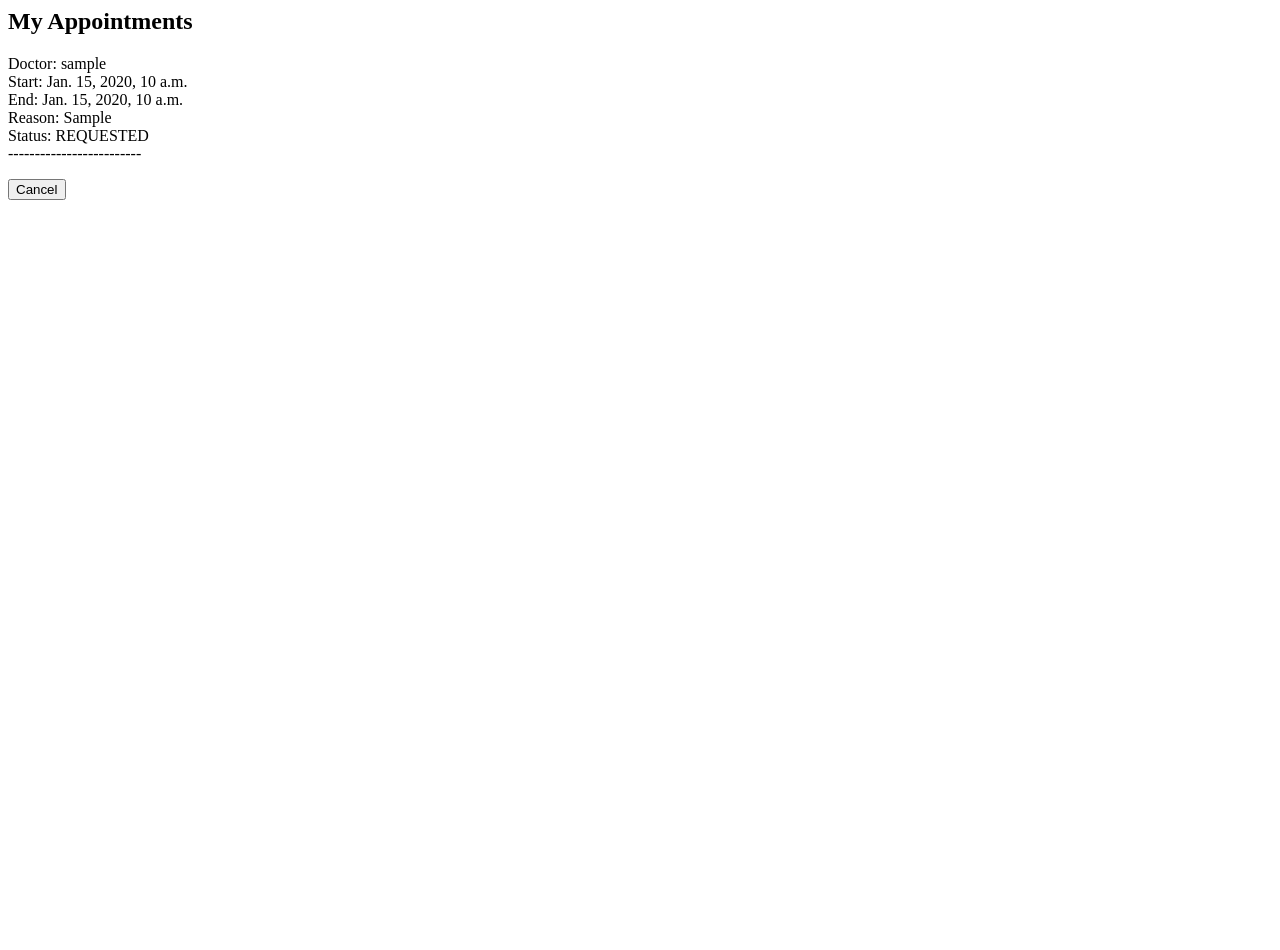
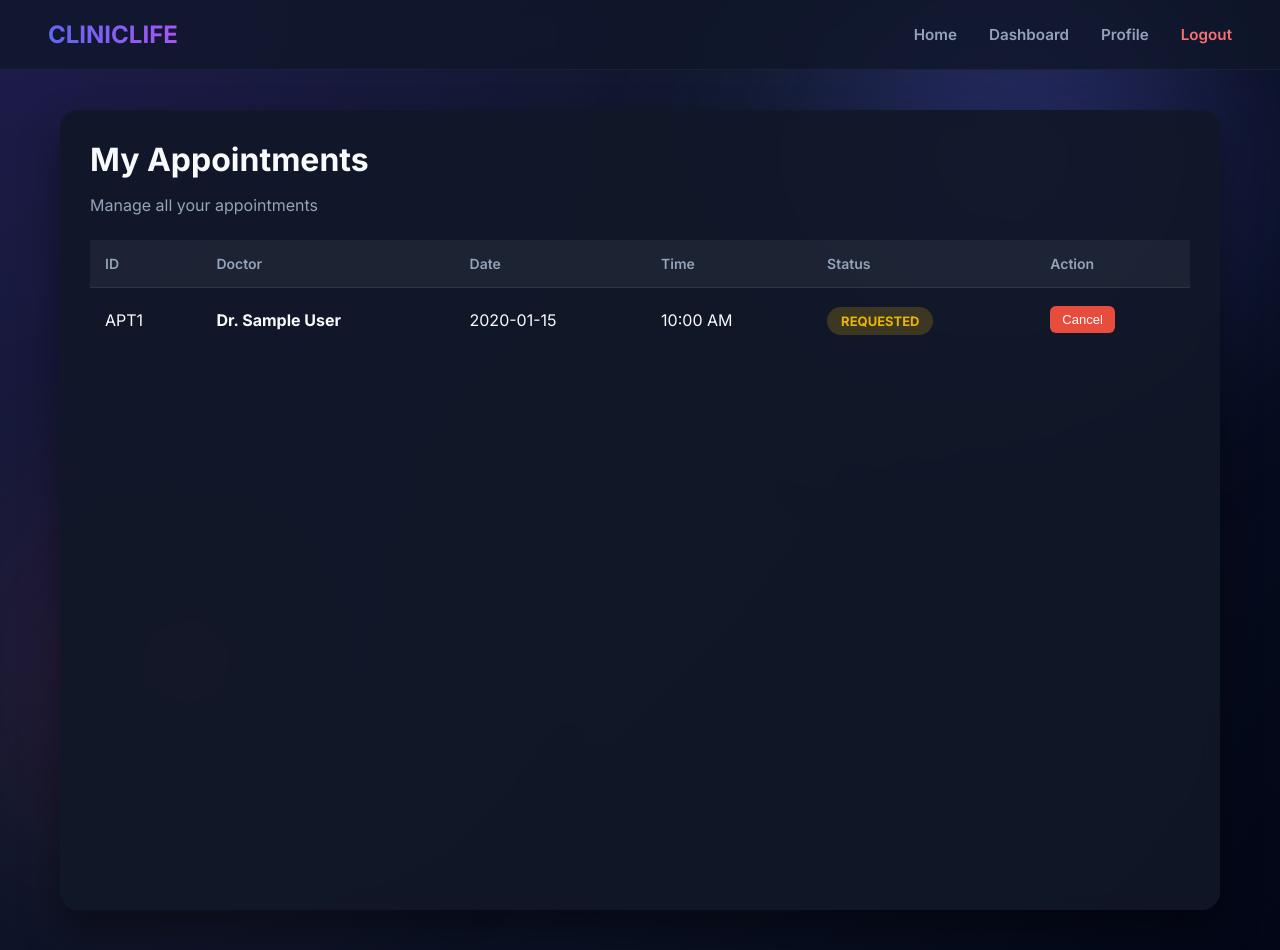
Before and after one commit to Nagham94/Clinic-Appointment-System---Python-Project, a Django app: page /appointments/my-appointments/ in a window 1280 px wide. Before the commit the page ends 200 px from the top, so only its background shows below. Run offline with Django 5.2, Linux system fonts and the light colour scheme; a user stored in the database is signed in; tables that the repository leaves empty hold one stand-in row (values such as "Sample post").

Commit message:
Redesigning view all appointments screen

```diff
--- /dev/null
+++ b/static/css/base.css
@@ -0,0 +1,104 @@
+.appointments-wrapper {
+    padding: 40px;
+    min-height: 100vh;
+    display: flex;
+    justify-content: center;
+}
+
+.appointments-card {
+    width: 100%;
+    max-width: 1100px;
+    background: rgba(17, 24, 39, 0.9);
+    backdrop-filter: blur(10px);
+    border-radius: 18px;
+    padding: 30px;
+    box-shadow: 0 20px 40px rgba(0,0,0,0.4);
+}
+
+.header h1 {
+    margin: 0;
+    font-size: 32px;
+}
+
+.header p {
+    color: #94a3b8;
+    margin-bottom: 25px;
+}
+
+.table-container {
+    overflow-x: auto;
+}
+
+table {
+    width: 100%;
+    border-collapse: collapse;
+}
+
+thead {
+    background: rgba(255,255,255,0.05);
+}
+
+th {
+    padding: 15px;
+    text-align: left;
+    color: #94a3b8;
+    font-weight: 600;
+    font-size: 14px;
+}
+
+td {
+    padding: 18px 15px;
+    border-top: 1px solid rgba(255,255,255,0.08);
+}
+
+tr:hover {
+    background: rgba(255,255,255,0.05);
+    transition: 0.3s;
+}
+
+/* Status styles */
+.status {
+    padding: 6px 14px;
+    border-radius: 20px;
+    font-size: 13px;
+    font-weight: bold;
+}
+
+.status.requested {
+    background: rgba(234,179,8,0.2);
+    color: #eab308;
+}
+
+.status.confirmed {
+    background: rgba(59,130,246,0.2);
+    color: #3b82f6;
+}
+
+.status.completed {
+    background: rgba(16,185,129,0.2);
+    color: #10b981;
+}
+
+.status.cancelled {
+    background: rgba(239,68,68,0.2);
+    color: #ef4444;
+}
+
+.empty {
+    text-align: center;
+    padding: 20px;
+    color: #94a3b8;
+}
+.cancel-btn {
+    background-color: #e74c3c;
+    color: white;
+    border: none;
+    padding: 6px 12px;
+    border-radius: 6px;
+    cursor: pointer;
+    font-size: 13px;
+}
+
+.cancel-btn:hover {
+    background-color: #c0392b;
+}
--- a/templates/appointments/my_appointments.html
+++ b/templates/appointments/my_appointments.html
@@ -1,24 +1,106 @@
-<h2>My Appointments</h2>
+{% extends "base.html" %}
+{% block title %}My Appointments{% endblock %}
 
+{% block content %}
+<div class="appointments-wrapper">
+    <div class="appointments-card">
+
+        <div class="header">
+            <h1>My Appointments</h1>
+            <p>Manage all your appointments</p>
+        </div>
+
+        <div class="table-container">
+            <table>
+                <thead>
+                    <tr>
+                        <th>ID</th>
+                        <th>Doctor</th>
+                        <th>Date</th>
+                        <th>Time</th>
+                        <th>Status</th>
+                        <th>Action</th>
+                    </tr>
+                </thead>
+
+                <tbody>
                     {% for appointment in appointments %}
-    <p>
-        Doctor: {{ appointment.doctor.username }} <br />
-        Start: {{ appointment.start_datetime }} <br />
-        End: {{ appointment.end_datetime }} <br />
-        Reason: {{ appointment.reason }} <br />
-        Status: {{ appointment.status }} <br />
-        -------------------------
-    </p>
+                    <tr>
+                        <td>APT{{ appointment.id }}</td>
 
-    {% if appointment.status in 'REQUESTED,CONFIRMED' %}
-    <form method="POST" action="{% url 'cancel_appointment' appointment.id %}">
+                        <td>
+                            <strong>Dr. {{ appointment.doctor.get_full_name }}</strong>
+                        </td>
+
+                        <td>
+                            {{ appointment.start_datetime|date:"Y-m-d" }}
+                        </td>
+
+                        <td>
+                            {{ appointment.start_datetime|time:"h:i A" }}
+                        </td>
+
+                        <td>
+                            <span class="status {{ appointment.status|lower }}">
+                                {{ appointment.status }}
+                            </span>
+                        </td>
+
+                        <td>
+                            {% if appointment.status == 'REQUESTED' or appointment.status == 'CONFIRMED' %}
+                            <form method="POST"
+                                  action="{% url 'cancel_appointment' appointment.id %}"
+                                  style="display:inline;">
                                 {% csrf_token %}
-        <button type="submit" onclick="
-        return confirm('Are you sure you want to cancel this appointment?');
-        ">
+                                <button type="submit"
+                                    class="cancel-btn"
+                                    onclick="return confirm('Are you sure you want to cancel this appointment?');">
                                     Cancel
                                 </button>
                             </form>
-{% endif %} {% empty %}
-<p>No appointments found.</p>
+                            {% else %}
+                                -
+                            {% endif %}
+                        </td>
+                    </tr>
+
+                    {% empty %}
+                    <tr>
+                        <td colspan="6" class="empty">
+                            No appointments found.
+                        </td>
+                    </tr>
                     {% endfor %}
+                </tbody>
+
+            </table>
+        </div>
+
+    </div>
+</div>
+{% endblock %}
+
+{#<h2>My Appointments</h2>#}
+{##}
+{#{% for appointment in appointments %}#}
+{#    <p>#}
+{#        Doctor: {{ appointment.doctor.username }} <br />#}
+{#        Start: {{ appointment.start_datetime }} <br />#}
+{#        End: {{ appointment.end_datetime }} <br />#}
+{#        Reason: {{ appointment.reason }} <br />#}
+{#        Status: {{ appointment.status }} <br />#}
+{#        -------------------------#}
+{#    </p>#}
+{##}
+{#    {% if appointment.status in 'REQUESTED,CONFIRMED' %}#}
+{#    <form method="POST" action="{% url 'cancel_appointment' appointment.id %}">#}
+{#        {% csrf_token %}#}
+{#        <button type="submit" onclick="#}
+{#        return confirm('Are you sure you want to cancel this appointment?');#}
+{#        ">#}
+{#            Cancel#}
+{#        </button>#}
+{#</form>#}
+{#{% endif %} {% empty %}#}
+{#<p>No appointments found.</p>#}
+{#{% endfor %}#}
--- a/templates/base.html
+++ b/templates/base.html
@@ -11,6 +11,7 @@
     {% load static %}
     <link rel="stylesheet" href="{% static 'css/accounts.css' %}">
     <link rel="stylesheet" href="{% static 'css/global.css' %}">
+    <link rel="stylesheet" href="{% static 'css/base.css' %}">
     {% block extra_css %}{% endblock %}
 </head>
 
```
Lines whose indentation alone changed are shown as unchanged.
